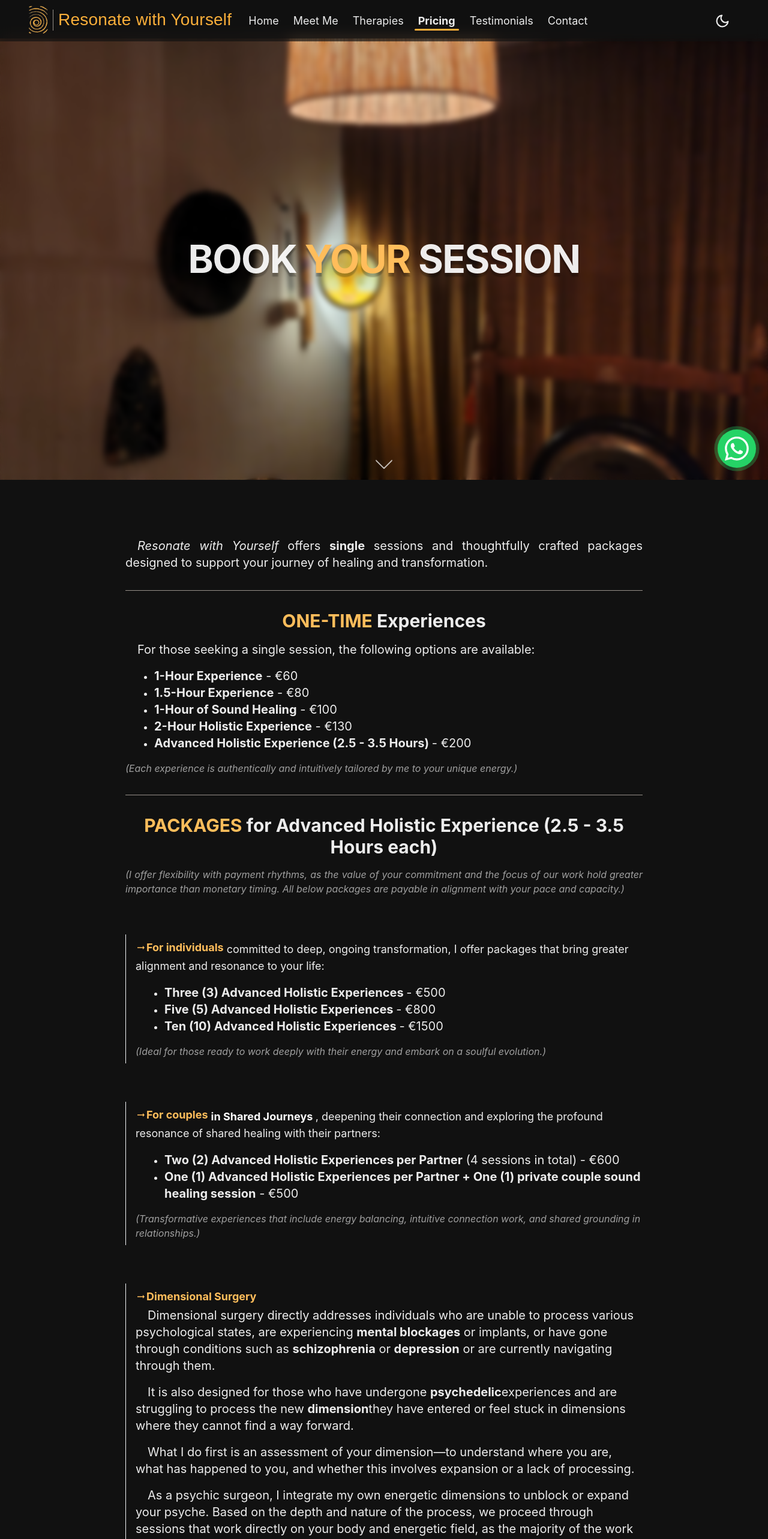
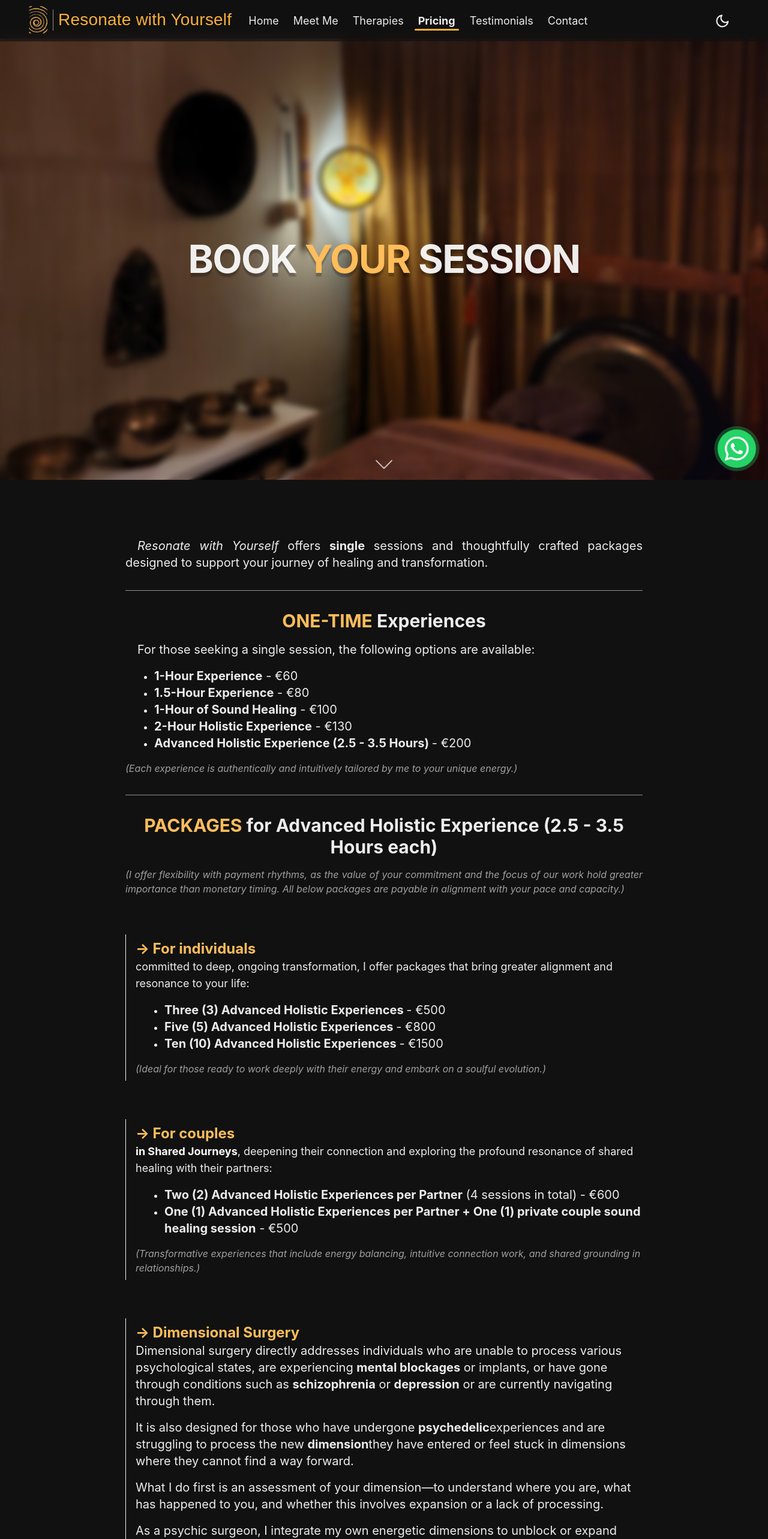
Before and after one commit to Democles85/colombo_portfolio_reworked, a Next.js app: page /pricing in a window 1280 px wide. Shown: the top 2566 px of the page at 60% size. Built offline with nearby package versions, Linux system fonts and the light colour scheme; a web font is replaced by a local one.

Commit message:
remove video and position image a little higher

```diff
--- a/pages/about.tsx
+++ b/pages/about.tsx
@@ -142,7 +142,7 @@ const About = () => {
                 </span>
               </Box>
 
-              <Box className="flex w-full justify-center mt-8 mb-24 md:mb-24">
+              {/* <Box className="flex w-full justify-center mt-8 mb-24 md:mb-24">
                 <iframe
                   width="560"
                   height="315"
@@ -153,7 +153,7 @@ const About = () => {
                   allowFullScreen
                   className="self-center rounded-md border border-amber-500"
                 />
-              </Box>
+              </Box> */}
             </Box>
           </Container>
         </Section>
--- a/pages/pricing.tsx
+++ b/pages/pricing.tsx
@@ -32,10 +32,7 @@ const Pricing = () => {
         <Section>
           <Box
             background={`url(/works/pricing_thumbnail.jpg)`}
-            backgroundSize={'cover'}
-            backgroundPosition={'center'}
-            backgroundRepeat={'no-repeat'}
-            position={'relative'}
+            className="relative !bg-no-repeat !bg-center !bg-cover md:!bg-[center_calc(100%_+_20rem)]"
           >
             <Box
               minHeight={{
@@ -151,10 +148,10 @@ const Pricing = () => {
 
                 <Box className="py-2 my-16 border-l border-gray-100 pl-4">
                   <Text className="text-lg">
-                    <span className="text-[#ffbd5b] font-bold inline-flex items-center">
-                      <MdArrowRightAlt />
-                      For individuals
-                    </span>{' '}
+                    <span className="text-[#ffbd5b] font-bold md:text-2xl">
+                      &#x2192; For individuals
+                    </span>
+                    <br />
                     committed to deep, ongoing transformation, I offer packages
                     that bring greater alignment and resonance to your life:
                   </Text>
@@ -194,12 +191,12 @@ const Pricing = () => {
 
                 <Box className="py-2 my-16 border-l border-gray-100 pl-4">
                   <Text className="text-lg">
-                    <span className="text-[#ffbd5b] font-bold inline-flex items-center">
-                      <MdArrowRightAlt />
-                      For couples{' '}
+                    <span className="text-[#ffbd5b] font-bold md:text-2xl">
+                      &#x2192; For couples{' '}
                     </span>{' '}
+                    <br />
                     <span className="text-white font-bold">
-                      in Shared Journeys{' '}
+                      in Shared Journeys
                     </span>
                     , deepening their connection and exploring the profound
                     resonance of shared healing with their partners:
@@ -234,13 +231,12 @@ const Pricing = () => {
 
                 <Box className="py-2 my-16 border-l border-gray-100 pl-4">
                   <Text className="text-lg">
-                    <span className="text-[#ffbd5b] font-bold inline-flex items-center">
-                      <MdArrowRightAlt />
-                      Dimensional Surgery{' '}
-                    </span>{' '}
+                    <span className="text-[#ffbd5b] font-bold md:text-2xl">
+                      &#x2192; Dimensional Surgery
+                    </span>
                   </Text>
 
-                  <Text className="text-base md:text-lg lg:text-xl indent-[1em] pb-4">
+                  <Text className="text-base md:text-lg lg:text-xl pb-4">
                     Dimensional surgery directly addresses individuals who are
                     unable to process various psychological states, are
                     experiencing{' '}
@@ -251,7 +247,7 @@ const Pricing = () => {
                     currently navigating through them.
                   </Text>
 
-                  <Text className="text-base md:text-lg lg:text-xl indent-[1em] pb-4">
+                  <Text className="text-base md:text-lg lg:text-xl pb-4">
                     It is also designed for those who have undergone{' '}
                     <span className="font-bold">psychedelic</span>
                     experiences and are struggling to process the new{' '}
@@ -260,13 +256,13 @@ const Pricing = () => {
                     cannot find a way forward.
                   </Text>
 
-                  <Text className="text-base md:text-lg lg:text-xl indent-[1em] pb-4">
+                  <Text className="text-base md:text-lg lg:text-xl pb-4">
                     What I do first is an assessment of your dimension—to
                     understand where you are, what has happened to you, and
                     whether this involves expansion or a lack of processing.
                   </Text>
 
-                  <Text className="text-base md:text-lg lg:text-xl indent-[1em] pb-4">
+                  <Text className="text-base md:text-lg lg:text-xl pb-4">
                     As a psychic surgeon, I integrate my own energetic
                     dimensions to unblock or expand your psyche. Based on the
                     depth and nature of the process, we proceed through sessions
@@ -274,14 +270,14 @@ const Pricing = () => {
                     majority of the work takes place on the physical body.
                   </Text>
 
-                  <Text className="text-base md:text-lg lg:text-xl indent-[1em] pb-4">
+                  <Text className="text-base md:text-lg lg:text-xl pb-4">
                     The integration of psychic surgery, energetic field surgery,
                     and advanced sound healing and bodywork creates an alchemy
                     to assist you in unblocking, cleansing, and balancing your
                     energy.
                   </Text>
 
-                  <Text className="text-base md:text-lg lg:text-xl indent-[1em]">
+                  <Text className="text-base md:text-lg lg:text-xl">
                     This is a session for those courageous souls who are
                     exploring the depths of their spirit. Monetary value is less
                     important to me than your state, so we will put a fee
```
